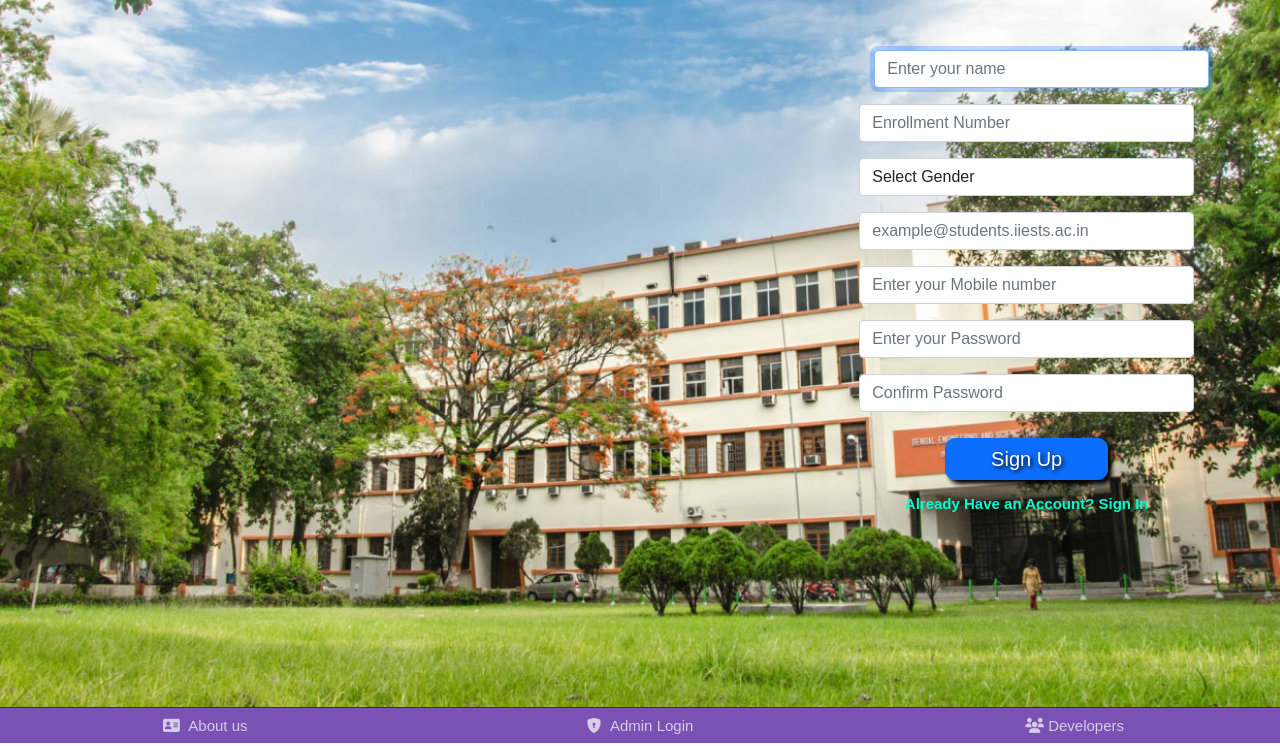
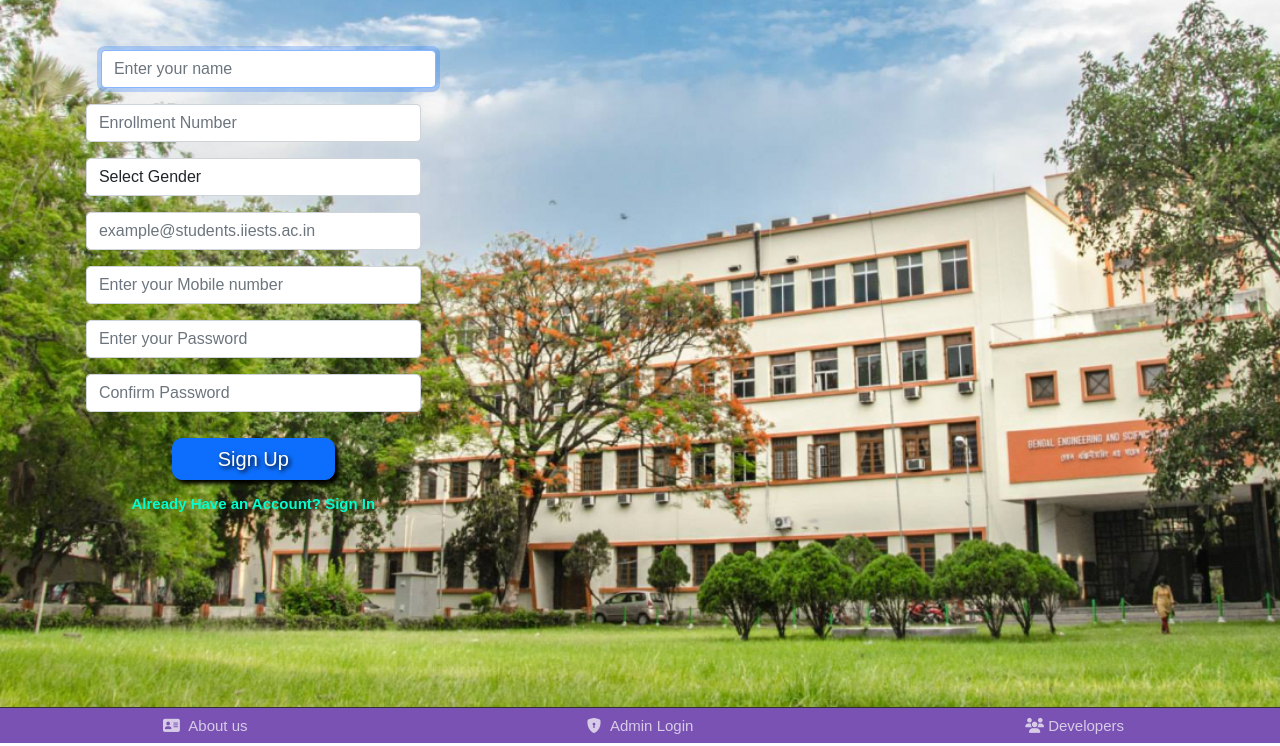
Before and after one commit to Lazarus-10/examGround, a PHP site: page / in a window 1280 px wide. Shown: the part 54-800 px from the top of the page. Run offline with PHP 8.4, Linux system fonts and the light colour scheme; some libraries are stand-ins or nearby versions.

Commit message:
removed overflow error

```diff
--- a/css/main.css
+++ b/css/main.css
@@ -161,6 +161,7 @@ body {
   background-color: transparent;
   text-align: center;
   transition: transform ease-out 0.4s;
+  min-height: calc(100vh - 173px);
 }
 .panel input:focus,
 select:focus {
@@ -168,7 +169,7 @@ select:focus {
   transition: 0.4s;
 }
 
-@media (max-width: 770px) {
+@media (max-width: 1024px) {
   .question {
     width: 100%;
     word-spacing: 2px;
--- a/dbConnection.php
+++ b/dbConnection.php
@@ -1,5 +1,5 @@
 <?php
     //all the variables defined here are accessible in all the files that include this one
-    // $con = new mysqli('localhost', 'root', '', 'onlineexam') or die("Could not connect to mysql" . mysqli_error($con));
-    $con = new mysqli('remotemysql.com', '9XeEWd7zyf', 'DXGxhUwIhF', '9XeEWd7zyf') or die("Could not connect to mysql" . mysqli_error($con));
+    $con = new mysqli('localhost', 'root', '', 'onlineexam') or die("Could not connect to mysql" . mysqli_error($con));
+    // $con = new mysqli('remotemysql.com', '9XeEWd7zyf', 'DXGxhUwIhF', '9XeEWd7zyf') or die("Could not connect to mysql" . mysqli_error($con));
 ?>
--- a/index.php
+++ b/index.php
@@ -70,27 +70,26 @@
 
 
   <!-- Sign Up form -->
-  <div id="mybg-div" class="bodyClass">
-
-    <div class="col-md-4 float-md-end panel ">
+  <div id="mybg-div"  style="overflow-x:hidden;">
+    <div class="col-md-4 panel ">
       <form class="form-horizontal" style="font-size: 0;" name="form" action="sign.php?q=account.php" onSubmit="return validateForm()" method="POST">
         <fieldset>
           <!-- Text input(name)-->
           <div class="row mb-3" style="justify-content : center">
-            <div class="col-sm-10">
+            <div class="col-11 col-md-10">
               <input id="name" name="name" placeholder="Enter your name" type="text" class="form-control input" autofocus>
             </div>
           </div>
           <!-- Text input(name)-->
           <div class="row mb-3" style="justify-content : center">
-            <div class="col-sm-10">
+            <div class="col-11 col-md-10">
               <input id="roll" name="roll" placeholder="Enrollment Number" type="text" class="form-control input" required>
             </div>
           </div>
 
           <!-- Selection input(Gender)-->
           <div class="row mb-3" style="justify-content : center">
-            <div class="col-sm-10">
+            <div class="col-11 col-md-10">
               <select id="gender" name="gender" placeholder="Enter your gender" class="form-control input">
                 <option value="M">Select Gender</option>
                 <option value="M">Male</option>
@@ -101,28 +100,28 @@
 
           <!-- Text input(Email)-->
           <div class="row mb-3" style="justify-content : center">
-            <div class="col-sm-10">
+            <div class="col-11 col-md-10">
               <input id="email" name="email" maxlength="50" placeholder="example@students.iiests.ac.in" type="email" class="form-control input">
             </div>
           </div>
 
           <!-- Number input(phone)-->
           <div class="row mb-3" style="justify-content : center">
-            <div class="col-sm-10">
+            <div class="col-11 col-md-10">
               <input id="mob" name="mob" placeholder="Enter your Mobile number" type="number" class="form-control input">
             </div>
           </div>
 
           <!-- Text input(Password)-->
           <div class="row mb-3" style="justify-content : center">
-            <div class="col-sm-10">
+            <div class="col-11 col-md-10">
               <input id="password" name="password" placeholder="Enter your Password" type="password" class="form-control input">
             </div>
           </div>
 
           <!-- Text input(confirm Password)-->
           <div class="row mb-3" style="justify-content : center">
-            <div class="col-sm-10">
+            <div class="col-11 col-md-10">
               <input id="cpassword" name="cpassword" placeholder="Confirm Password" type="password" class="form-control input">
             </div>
           </div>
@@ -228,7 +227,7 @@
             <img src="image/emanur.png" width=100 height=100 alt="Emanur Rahman" class="img-rounded">
             <a href="#" style="display: block; color:#202020; font-family:'typo' ; font-size:16px; color: blue; text-decoration: none;" title="Find on Facebook">Emanur Rahman</a>
             <h5 style="color:#202020; font-family:'typo'; font-size: 13px;" class="title1">+91 7047615466</h5>
-            <a style="font-family:'typo';font-size: 14px; text-decoration: none;" class="title1" href="mailto:ksarim225@gmail.com" target="_blank">emanur99rahman@gmail.com</a>
+            <a style="font-family:'typo';font-size: 14px; text-decoration: none;" class="title1" href="mailto:emanur99rahman@gmail.com" target="_blank">emanur99rahman@gmail.com</a>
 
           </div>
         </div>
```
